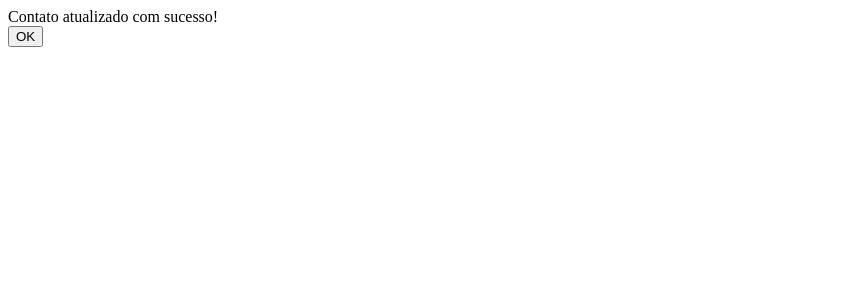
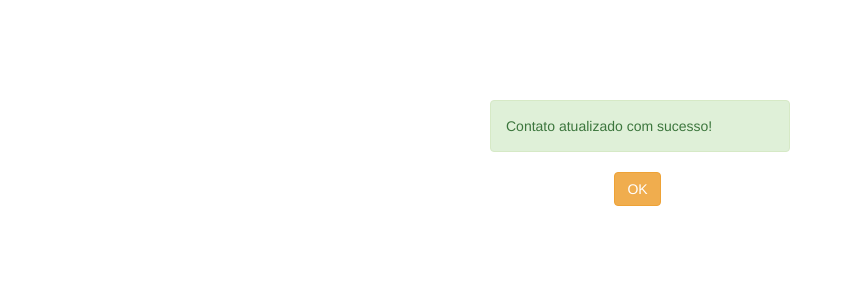
Before and after one commit to Thilanguis/php.03, a PHP site: page /atualizar.php in a window 1280 px wide. Shown: the top 300 px of the page, without its empty margins (0-845 px from the left). Run offline with PHP 8.4, Linux system fonts and the light colour scheme; data that the repository does not hold is empty.

Commit message:
arrumando estilos de mensagem

```diff
--- a/atualizar.php
+++ b/atualizar.php
@@ -1,4 +1,5 @@
 <?php
+include_once 'head.php';
 
 include_once 'conexao.php';
 
@@ -13,13 +14,13 @@ $sql = "update aluno set nome='".$nome."', email='".$email."', telefone='".$tele
 if(mysqli_query($con,$sql))
     {
         ?>
-        <div  class="alert alert-success" role="alert">
+        <div class="alert alert-success animated zoomIn container" role="alert" style="width: 300px; margin-top: 100px;">
             Contato atualizado com sucesso!
         </div>
 
     <div id="btnConfirmacao">
-        <a href="consulta.php"><button id="btnVoltar1" type="button" class="btn btn-warning">OK</button></a>
-    </div>
+            <a href="consulta.php"><button id="btnVoltar1" type="button" class="btn btn-warning animated zoomIn" style="margin-left:48%;">OK</button> </a>
+        </div>
     <?php
 
     }
```
